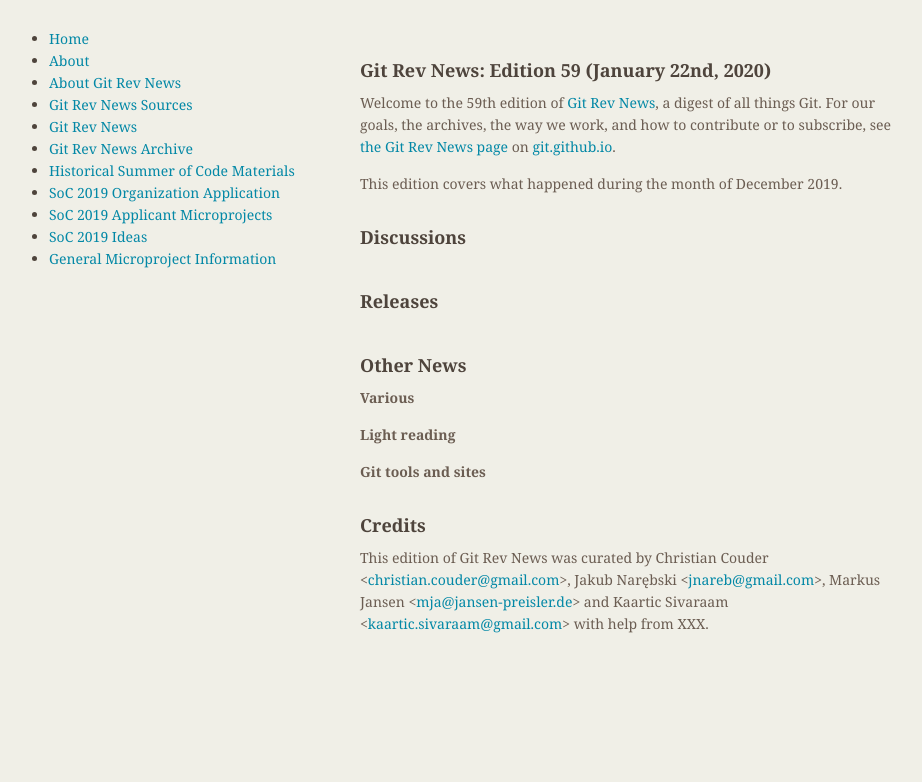
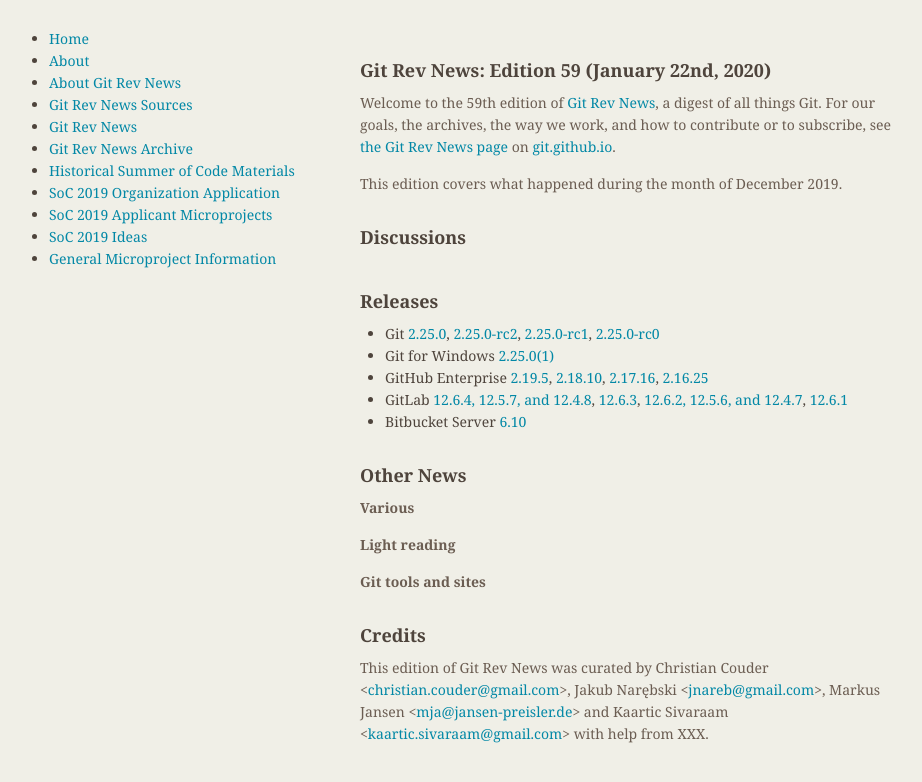
Before and after one commit to git/git.github.io, a Jekyll site: the page built from rev_news/drafts/edition-59.md, in a window 1280 px wide. Shown: the top 782 px of the page, without its empty margins (174-1096 px from the left). Built offline with Jekyll 4.4.1, drawn with Linux system fonts in a browser that asks for light colours.

Commit message:
rn-59: add releases

```diff
--- a/rev_news/drafts/edition-59.md
+++ b/rev_news/drafts/edition-59.md
@@ -35,6 +35,20 @@
 
 ## Releases
 
++ Git [2.25.0](https://public-inbox.org/git/xmqqtv4zjgv5.fsf@gitster-ct.c.googlers.com/),
+[2.25.0-rc2](https://public-inbox.org/git/xmqq8smh1t3m.fsf@gitster-ct.c.googlers.com/),
+[2.25.0-rc1](https://public-inbox.org/git/xmqqpng1cu2c.fsf@gitster-ct.c.googlers.com/),
+[2.25.0-rc0](https://public-inbox.org/git/xmqqblrwm65l.fsf@gitster-ct.c.googlers.com/)
++ Git for Windows [2.25.0(1)](https://github.com/git-for-windows/git/releases/tag/v2.25.0.windows.1)
++ GitHub Enterprise [2.19.5](https://enterprise.github.com/releases/2.19.5/notes),
+[2.18.10](https://enterprise.github.com/releases/2.18.10/notes),
+[2.17.16](https://enterprise.github.com/releases/2.17.16/notes),
+[2.16.25](https://enterprise.github.com/releases/2.16.25/notes)
++ GitLab [12.6.4, 12.5.7, and 12.4.8](https://about.gitlab.com/releases/2020/01/13/critical-security-release-gitlab-12-dot-6-dot-4-released/),
+[12.6.3](https://about.gitlab.com/releases/2020/01/09/gitlab-12-6-3-released/),
+[12.6.2, 12.5.6, and 12.4.7](https://about.gitlab.com/releases/2020/01/02/security-release-gitlab-12-6-2-released/),
+[12.6.1](https://about.gitlab.com/releases/2019/12/27/gitlab-12-6-1-released/)
++ Bitbucket Server [6.10](https://confluence.atlassian.com/bitbucketserver/bitbucket-server-release-notes-872139866.html)
 
 ## Other News
 
```
